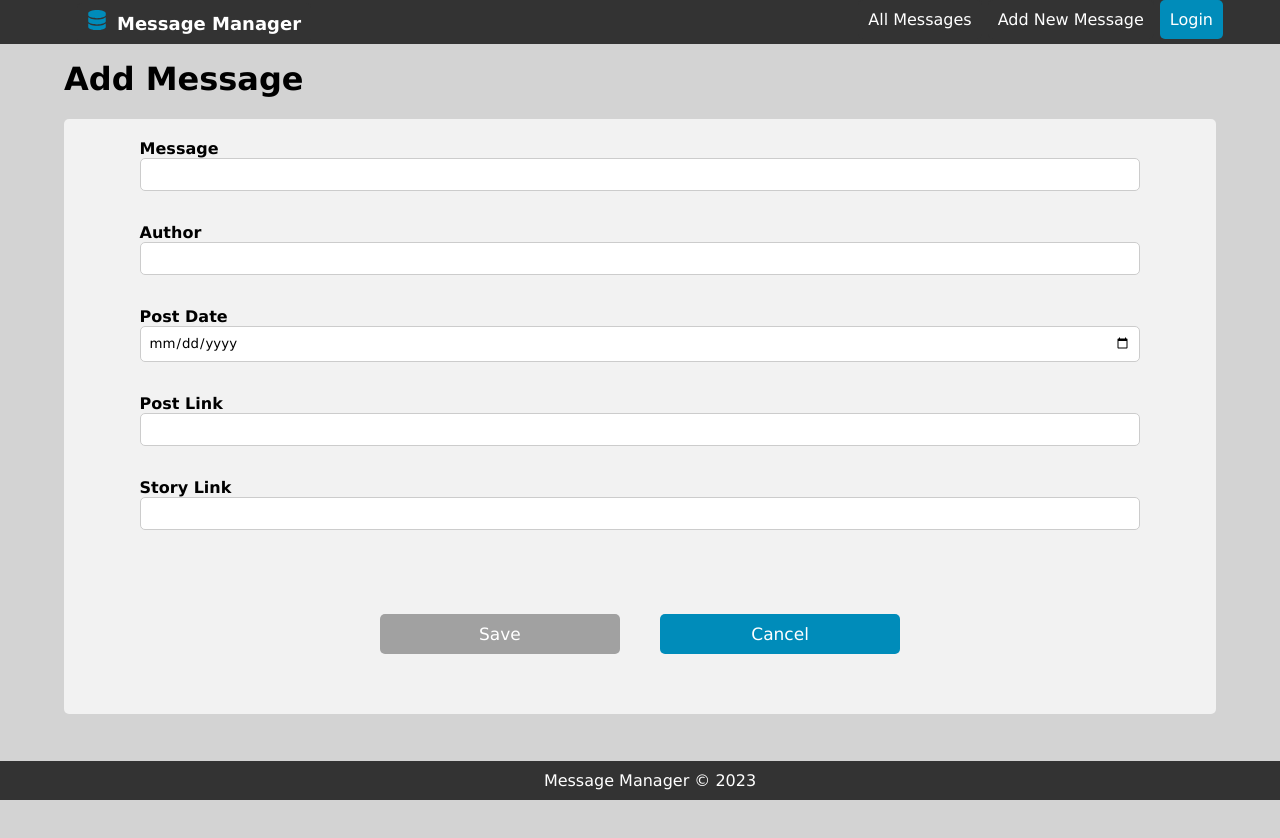
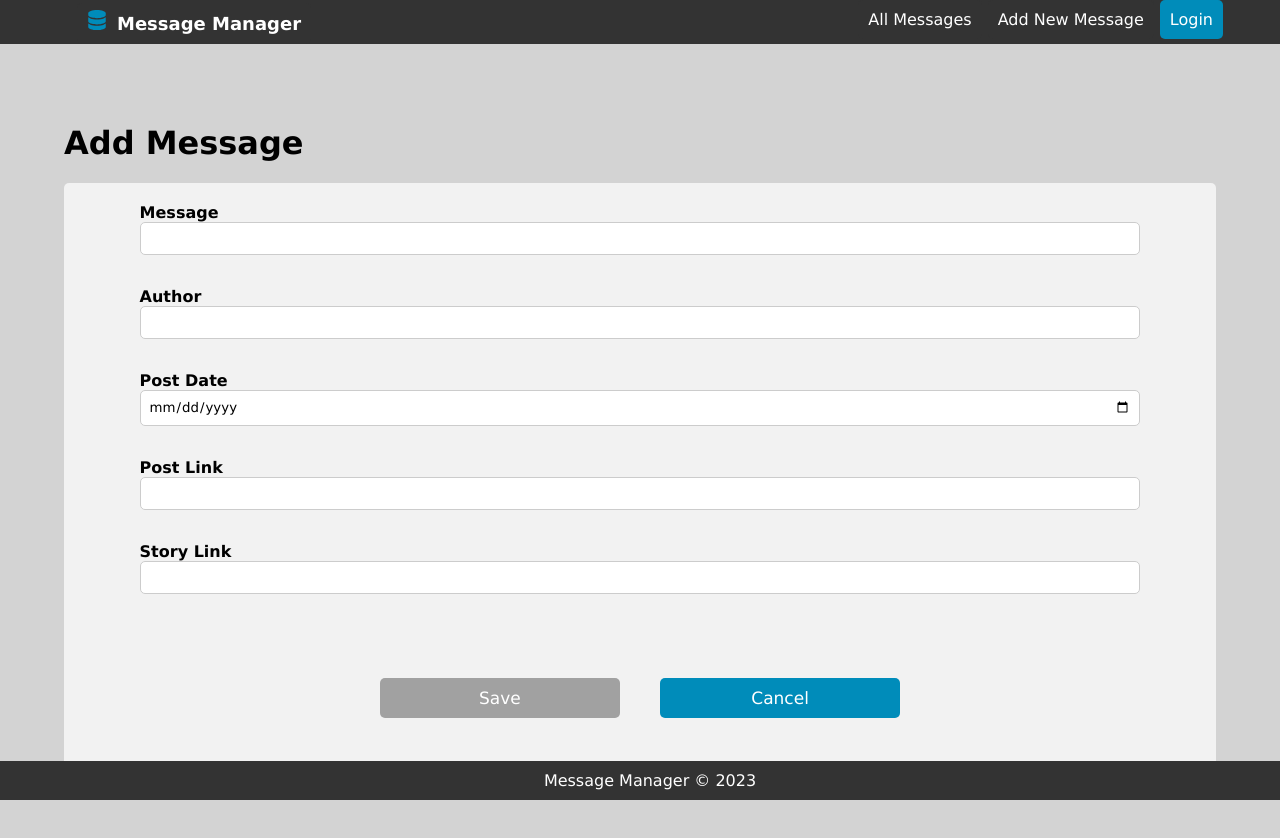
Before and after one commit to lucasmm96/message-manager2, a Next.js app: page /add-message in a window 1280 px wide. Shown: the top 838 px of the page. Before the commit the page ends 810 px from the top, so only its background shows below. Built offline with nearby package versions, Linux system fonts and the light colour scheme.

Commit message:
increase padding

```diff
--- a/components/layout/Layout.module.css
+++ b/components/layout/Layout.module.css
@@ -1,4 +1,4 @@
 .main {
 	box-sizing: border-box;
-	padding: 3% 5% 3% 5%;
+	padding: 8% 5% 8% 5%;
 }
```
